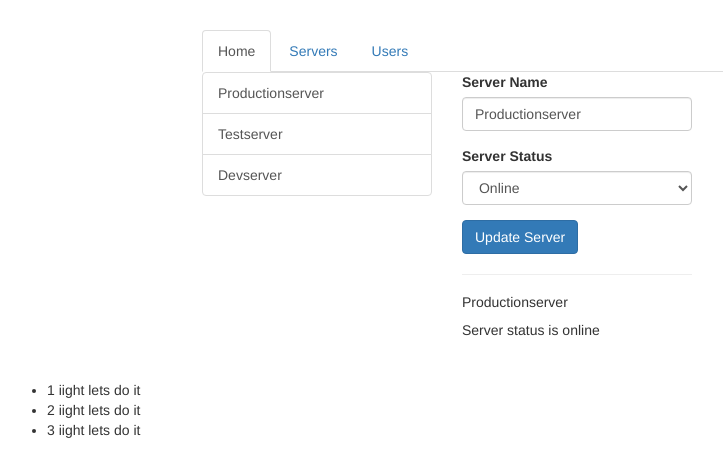
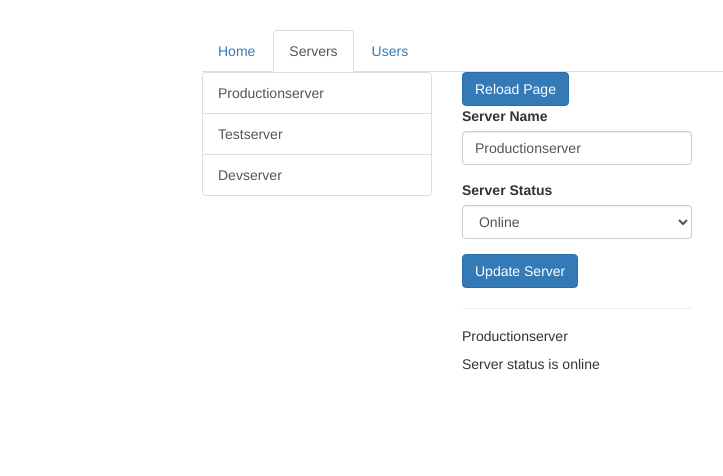
Before and after one commit to ispodeon/routing-start, an Angular app: page /servers in a window 1280 px wide. Shown: the top 476 px of the page, without its empty margins (63-786 px from the left). Built offline with nearby package versions, Linux system fonts and the light colour scheme.

Commit message:
added routes and used router.navigate()

```diff
--- a/src/app/app.component.html
+++ b/src/app/app.component.html
@@ -2,9 +2,9 @@
     <div class="row">
         <div class="col-xs-12 col-sm-10 col-md-8 col-sm-offset-1 col-md-offset-2">
             <ul class="nav nav-tabs">
-                <li role="presentation" class="active"><a routerLink="/">Home</a></li>
-                <li role="presentation"><a routerLink="/servers">Servers</a></li>
-                <li role="presentation"><a [routerLink]="['/users']">Users</a></li>
+                <li role="presentation" routerLinkActive="active" [routerLinkActiveOptions]="{exact: true}"><a routerLink="/">Home</a></li>
+                <li role="presentation" routerLinkActive="active"><a routerLink="servers">Servers</a></li>
+                <li role="presentation" routerLinkActive="active"><a [routerLink]="['users']">Users</a></li>
             </ul>
         </div>
     </div>
@@ -14,13 +14,3 @@
         </div>
     </div>
 </div>
-
-<div class="container">
-    <div class="row">
-        <div class="col-xs-12">
-            <ul>
-                <li *ngFor="let i of [1,2,3]">{{i}} iight lets do it</li>
-            </ul>
-        </div>
-    </div>
-</div>
--- a/src/app/home/home.component.html
+++ b/src/app/home/home.component.html
@@ -1,2 +1,3 @@
 <h4>Welcome to Server Manager 4.0</h4>
 <p>Manage your Servers and Users.</p>
+<button class="btn btn-primary" (click)="onLoadServers()">Load Servers</button>
--- a/src/app/home/home.component.ts
+++ b/src/app/home/home.component.ts
@@ -1,4 +1,5 @@
 import { Component, OnInit } from '@angular/core';
+import { Router } from '@angular/router';
 
 @Component({
   selector: 'app-home',
@@ -7,9 +8,13 @@
 })
 export class HomeComponent implements OnInit {
 
-  constructor() { }
+  constructor(private router: Router) { }
 
   ngOnInit() {
   }
 
+  onLoadServers(){
+    // complex calculation
+    this.router.navigate(['/servers']);  // programmatically routing to a router link
+  }
 }
--- a/src/app/servers/servers.component.html
+++ b/src/app/servers/servers.component.html
@@ -1,15 +1,14 @@
 <div class="row">
     <div class="col-xs-12 col-sm-4">
         <div class="list-group">
-      <a
-        href="#"
-        class="list-group-item"
-        *ngFor="let server of servers">
+            <a href="#" class="list-group-item" *ngFor="let server of servers">
         {{ server.name }}
       </a>
         </div>
     </div>
     <div class="col-xs-12 col-sm-4">
+        <!-- <a routerLink="/servers">Reload Page</a> -->
+        <button class="btn btn-primary" (click)="onReload()">Reload Page</button>
         <app-edit-server></app-edit-server>
         <hr>
         <app-server></app-server>
--- a/src/app/servers/servers.component.ts
+++ b/src/app/servers/servers.component.ts
@@ -1,5 +1,6 @@
 import { Component, OnInit } from '@angular/core';
 import { ServersService } from './servers.service';
+import { ActivatedRoute, Router } from '@angular/router';
 
 @Component({
   selector: 'app-servers',
@@ -9,10 +10,16 @@
 export class ServersComponent implements OnInit {
   public servers: {id: number, name: string, status: string}[] = [];
 
-  constructor(private serversService: ServersService) { }
+  constructor(private serversService: ServersService,
+              private router: Router,
+              private route: ActivatedRoute) { }
 
   ngOnInit() {
     this.servers = this.serversService.getServers();
   }
 
+  onReload(){
+    // this.router.navigate(['servers'], {relativeTo: this.route});// tells angular this is the currently acitvated route; since you injected that route here
+  }
+
 }
```
Lines whose indentation alone changed are shown as unchanged.
